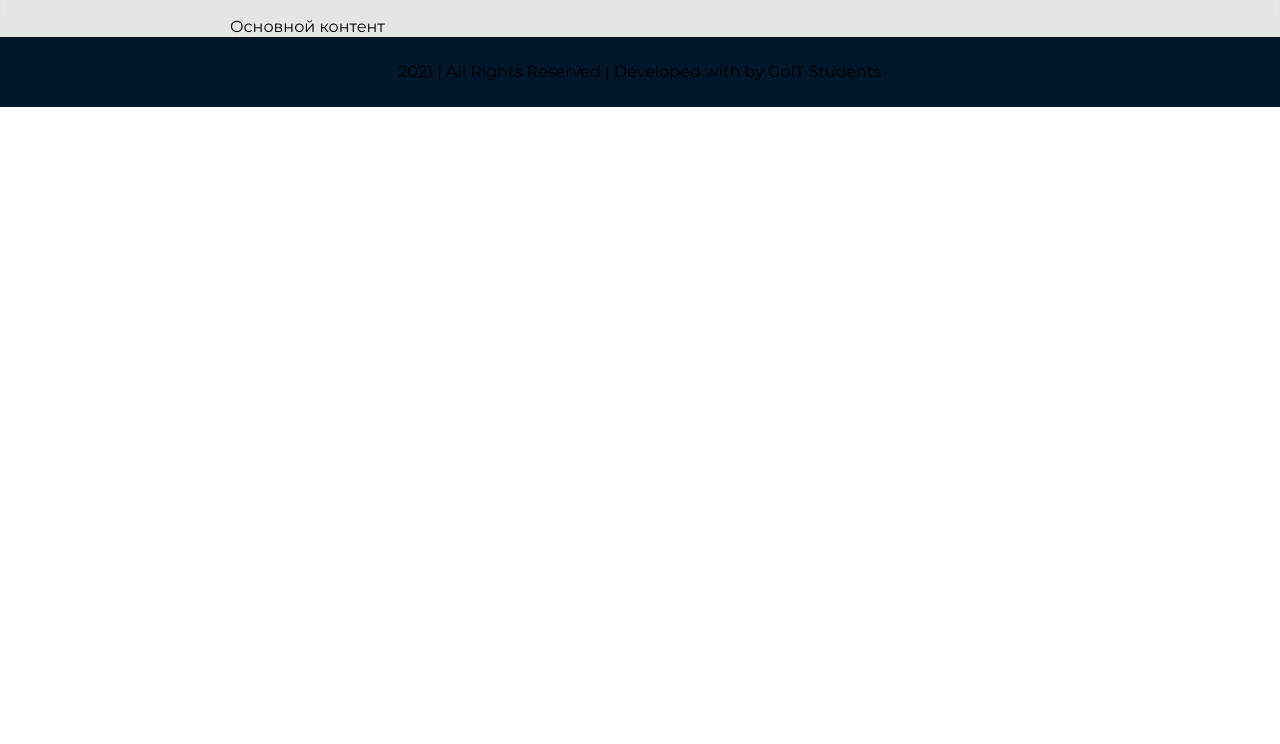
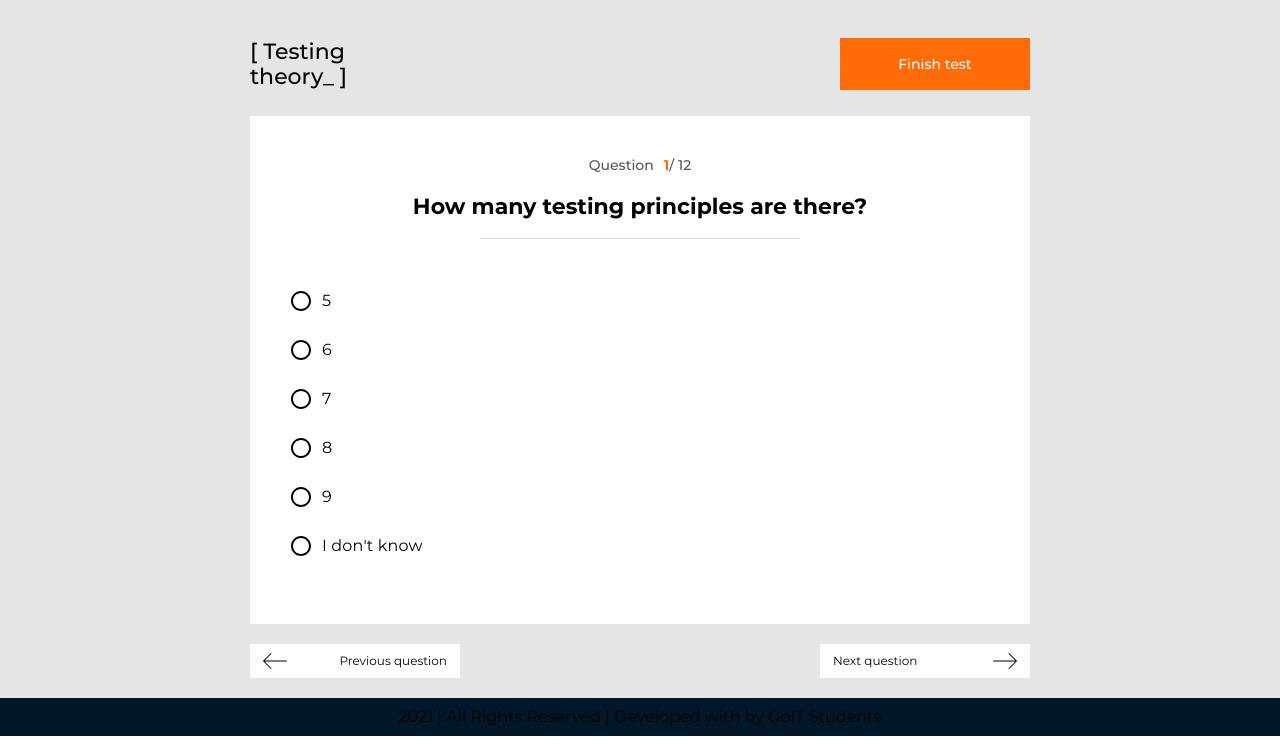
Before and after one commit to IvanFesenko/ProTestFront, a React app: page / in a window 1280 px wide. Shown: the part 56-800 px from the top of the page. Built offline with nearby package versions, Linux system fonts and the light colour scheme.

Commit message:
added Question BLock

```diff
--- a/src/assets/colors/index.js
+++ b/src/assets/colors/index.js
@@ -2,4 +2,6 @@ export const mainBackground = '#E5E5E5';
 
 export const secondaryBackground = '#02172a';
 
-export const orange = '#FF6B09'
+export const orange = '#FF6B09';
+
+export const subBlack = '#555555';
--- a/src/components/App/App.js
+++ b/src/components/App/App.js
@@ -1,10 +1,12 @@
-import { Header, Footer, Main } from 'components';
+import { Header, Footer, Main, Questions } from 'components';
 
 function App() {
   return (
     <>
       <Header />
-      <Main>Основной контент</Main>
+      <Main>
+        <Questions />
+      </Main>
       <Footer />
     </>
   );
--- /dev/null
+++ b/src/components/Questions/Button/ArrowLeft.js
@@ -0,0 +1,17 @@
+function ArrowLeft() {
+  return (
+    <svg
+      width="24"
+      height="16"
+      viewBox="0 0 24 16"
+      fill="none"
+      xmlns="http://www.w3.org/2000/svg"
+    >
+      <path
+        d="M0.146485 8.3535L7.64648 15.8535C7.84181 16.0488 8.15822 16.0488 8.3535 15.8535C8.54883 15.6582 8.54883 15.3418 8.3535 15.1465L1.707 8.49999L23.5 8.49999C23.7764 8.49999 24 8.27635 24 7.99997C24 7.7236 23.7764 7.49996 23.5 7.49996L1.707 7.49996L8.3535 0.853503C8.54883 0.658175 8.54883 0.34177 8.3535 0.146489C8.25586 0.0488477 8.12789 4.33446e-06 7.99997 4.32328e-06C7.87205 4.3121e-06 7.74413 0.0488477 7.64644 0.146489L0.146437 7.64649C-0.0488427 7.84177 -0.0488427 8.15817 0.146485 8.3535Z"
+        fill="black"
+      />
+    </svg>
+  );
+}
+export default ArrowLeft;
--- /dev/null
+++ b/src/components/Questions/Button/ArrowRight.js
@@ -0,0 +1,18 @@
+function ArrowRight() {
+  return (
+    <svg
+      width="24"
+      height="16"
+      viewBox="0 0 24 16"
+      fill="none"
+      xmlns="http://www.w3.org/2000/svg"
+    >
+      <path
+        d="M23.8535 7.6465L16.3535 0.146496C16.1582 -0.048832 15.8418 -0.048832 15.6465 0.146496C15.4512 0.341824 15.4512 0.65823 15.6465 0.853512L22.293 7.50001L0.500016 7.50001C0.223641 7.50001 0 7.72365 0 8.00003C0 8.2764 0.223641 8.50004 0.500016 8.50004L22.293 8.50004L15.6465 15.1465C15.4512 15.3418 15.4512 15.6582 15.6465 15.8535C15.7441 15.9512 15.8721 16 16 16C16.128 16 16.2559 15.9512 16.3536 15.8535L23.8536 8.35351C24.0488 8.15823 24.0488 7.84182 23.8535 7.6465Z"
+        fill="black"
+      />
+    </svg>
+  );
+}
+
+export default ArrowRight;
--- /dev/null
+++ b/src/components/Questions/Button/Button.style.js
@@ -0,0 +1,57 @@
+import styled from 'styled-components';
+
+import { orange } from 'assets/colors';
+
+const Button = styled.button`
+  border: none;
+  outline: none;
+  font-size: 12px;
+  color: black;
+  cursor: pointer;
+  background-color: white;
+  display: flex;
+  justify-content: space-between;
+  align-items: center;
+  padding: 9px 13px;
+  width: 55px;
+  transition: 0.3s;
+  span {
+    display: none;
+  }
+  :hover {
+    background-color: ${orange};
+    color: white;
+  }
+  :hover svg path {
+    fill: white;
+  }
+  @media (min-width: 480px) {
+    width: 210px;
+    span {
+      display: block;
+    }
+  }
+`;
+
+const FinishButton = styled(Button)`
+  width: 130px;
+  font-size: 10px;
+  font-weight: 500;
+  padding: 17px 14px;
+  border: 1px solid ${orange};
+  display: flex;
+  justify-content: center;
+  background-color: ${orange};
+  color: white;
+  transition: 0.3s;
+  :hover {
+    background-color: white;
+    color: ${orange};
+  }
+  @media (min-width: 480px) {
+    width: 190px;
+    font-size: 14px;
+  }
+`;
+
+export { Button, FinishButton };
--- /dev/null
+++ b/src/components/Questions/Question.module.css
@@ -0,0 +1,18 @@
+.test {
+ display: flow-root;
+}
+
+.questionsMain{
+ margin: 0 auto;
+ padding: 20px;
+
+}
+
+.questionNavigationButtons{
+ display: flex;
+ justify-content: space-between;
+}
+
+.questionNavigationStyleButton{
+  font-size: 12px;
+}
--- /dev/null
+++ b/src/components/Questions/QuestionCard/CurrentQuestions.style.js
@@ -0,0 +1,60 @@
+import styled from 'styled-components';
+import { orange, subBlack } from 'assets/colors';
+const CurrentQuestions = styled.p`
+  text-align: center;
+  font-size: 10px;
+  text-transform: uppercase;
+  font-weight: 500;
+  color: ${subBlack};
+  margin-bottom: 20px;
+  span {
+    padding-left: 10px;
+    color: ${orange};
+    font-weight: 600;
+  }
+  @media (min-width: 480px) {
+    font-size: 14px;
+    text-transform: none;
+  }
+`;
+
+const CurrentQuestionsName = styled.p`
+  text-align: center;
+  font-size: 12px;
+  font-weight: 700;
+  position: relative;
+  margin-bottom: 30px;
+  :before {
+    content: '';
+    position: absolute;
+    transform: translate(-50%);
+    left: 50%;
+    bottom: -20px;
+    width: 130px;
+    height: 1px;
+    background-color: #00122f;
+    opacity: 0.15;
+    @media (min-width: 480px) {
+      width: 320px;
+    }
+  }
+  @media (min-width: 480px) {
+    font-size: 22px;
+  }
+`;
+
+const ErrorMsg = styled.p`
+  position: absolute;
+  text-align: center;
+  width: 100%;
+  color: #ff4562;
+  left: 50%;
+  bottom: -46px;
+  transform: translate(-50%);
+  font-size: 13px;
+  @media (min-width: 700px) {
+    font-size: 18px;
+  }
+`;
+
+export { CurrentQuestions, CurrentQuestionsName, ErrorMsg };
--- /dev/null
+++ b/src/components/Questions/QuestionCard/QuestionCard.js
@@ -0,0 +1,79 @@
+import React, { useEffect, useState } from 'react';
+
+import { FormControlLabel, makeStyles } from '@material-ui/core';
+
+import RadioOrange from './Radiostyles';
+import styles from './QuestionCard.module.css';
+import {
+  CurrentQuestions,
+  CurrentQuestionsName,
+} from './CurrentQuestions.style';
+
+const useStyles = makeStyles({
+  test: {
+    display: 'flex',
+    alignItems: 'flex-start',
+    fontWeight: 500,
+    '& .MuiTypography-body1': {
+      fontFamily: 'Montserrat',
+      fontSize: '12px',
+      '@media (min-width: 480px)': {
+        fontSize: '16px',
+      },
+    },
+  },
+});
+
+function QuestionCard({ currentQuestion, questions, error }) {
+  const [indexCheckedAnswer, setIndexCheckedAnswer] = useState(null);
+
+  const setAnswer = answer => {
+    questions[currentQuestion] = {
+      ...questions[currentQuestion],
+      userAnswer: answer,
+    };
+    setIndexCheckedAnswer(answer);
+  };
+
+  useEffect(() => {
+    if (indexCheckedAnswer) {
+      setIndexCheckedAnswer(null);
+    }
+  }, [indexCheckedAnswer]);
+
+  const style = useStyles();
+  return (
+    <div
+      className={`${styles.questionCard} ${
+        error && styles.questionCardErrorBord
+      }`}
+    >
+      <CurrentQuestions>
+        Question
+        <span className={'currentQuestion-number'}>
+          {currentQuestion + 1}
+        </span>/ {Object.keys(questions).length}
+      </CurrentQuestions>
+
+      <CurrentQuestionsName>
+        {questions[currentQuestion].question}
+      </CurrentQuestionsName>
+
+      <div className={styles.questionBody}>
+        {questions[currentQuestion].answers.map((answer, index) => (
+          <div className={styles.questionItem} key={index}>
+            <FormControlLabel
+              checked={questions[currentQuestion].userAnswer === answer}
+              value={answer}
+              control={<RadioOrange onChange={() => setAnswer(answer)} />}
+              label={answer}
+              className={style.test}
+            />
+          </div>
+        ))}
+      </div>
+    </div>
+  );
+}
+
+export default QuestionCard;
--- /dev/null
+++ b/src/components/Questions/QuestionCard/QuestionCard.module.css
@@ -0,0 +1,20 @@
+.questionBody{
+    width: 100%;
+    text-align: left;
+    padding: 40px 20px 0px 20px;
+}
+
+.questionCard{
+    background-color: white;
+    padding: 40px 20px;
+    margin-bottom: 20px;
+    border: 1px solid white;
+    @media
+}
+.questionCardErrorBord{
+    border: 1px solid #ff4562;
+}
+
+.questionItem{
+    margin-bottom: 16px;
+}
--- /dev/null
+++ b/src/components/Questions/QuestionCard/Radiostyles.js
@@ -0,0 +1,15 @@
+import { withStyles } from '@material-ui/core/styles';
+import Radio from '@material-ui/core/Radio';
+
+const RadioOrange = withStyles({
+  root: {
+    color: '#000000',
+    paddingTop: 0,
+    '&$checked': {
+      color: '#FF6B09',
+    },
+  },
+  checked: {},
+})(props => <Radio color="default" {...props} />);
+
+export default RadioOrange;
--- /dev/null
+++ b/src/components/Questions/QuestionCard/index.js
@@ -0,0 +1 @@
+export { default } from './QuestionCard';
--- /dev/null
+++ b/src/components/Questions/QuestionHeader/QuestionHeader.js
@@ -0,0 +1,15 @@
+import { FinishButton } from '../Button/Button.style';
+import { ErrorMsg } from '../QuestionCard/CurrentQuestions.style';
+import styles from './QuestionHeader.module.css';
+
+function QuestionHeader({ sendAnswers, error }) {
+  return (
+    <div className={styles.questionHeader}>
+      <h3 className={styles.questionHeaderTitle}>[ Testing theory_ ]</h3>
+      {error && <ErrorMsg>{error}</ErrorMsg>}
+      <FinishButton onClick={sendAnswers}>Finish test</FinishButton>
+    </div>
+  );
+}
+
+export default QuestionHeader;
--- /dev/null
+++ b/src/components/Questions/QuestionHeader/QuestionHeader.module.css
@@ -0,0 +1,27 @@
+.questionHeader{
+    display: flex;
+    justify-content: space-between;
+    align-items: center;
+    margin-bottom: 26px;
+    position: relative;
+}
+
+.questionHeaderTitle{
+     width: 130px;
+     font-size: 18px;
+    font-weight: 500;
+
+}
+
+.questionHeaderButton{
+    padding: 14px 17px;
+    font-size: 14px;
+}
+
+
+@media  (min-width: 480px){
+    .questionHeaderTitle{
+        font-size: 22px;
+    }
+
+}
--- /dev/null
+++ b/src/components/Questions/QuestionHeader/index.js
@@ -0,0 +1 @@
+export { default } from './QuestionHeader';
--- /dev/null
+++ b/src/components/Questions/Questions.js
@@ -0,0 +1,235 @@
+import React, { useEffect, useState } from 'react';
+
+import QuestionCard from './QuestionCard';
+import QuestionHeader from './QuestionHeader';
+
+import { Button } from './Button/Button.style';
+import ArrowLeft from './Button/ArrowLeft';
+import ArrowRight from './Button/ArrowRight';
+
+import styles from './Question.module.css';
+
+const techTest = {
+  ...[
+    {
+      question: 'How many testing principles are there?',
+      questionId: 489,
+      answers: ['5', '6', '7', '8', '9', "I don't know"],
+      rightAnswer: '7',
+      userAnswer: null,
+    },
+    {
+      question: 'Verification is – ',
+      questionId: 2,
+      answers: [
+        'In fact, it answers the question of whether the software is created and tested correctly and whether all the requirements are taken into account',
+        'During the verification process, we make sure that all the created application functionality works correctly and logically, right',
+        'The verification structure includes such components as verification of validated requirements, technical documentation and correct execution of program code at any stage of software development and testing',
+        'Options 2 and 3 are correct',
+        'All options are correct',
+        'All options are incorrect',
+      ],
+      rightAnswer: 'All options are correct',
+      userAnswer: null,
+    },
+    {
+      question: 'Validation is – ',
+      questionId: 3,
+      answers: [
+        'Answers the question whether the product is being created correctly in terms of customer expectations',
+        'During the validation process, we make sure that the product fully complies with the behavior that is expected of it and that the client knows about the presence of such functionality',
+        'Validation, in its essence, largely includes an overall assessment of the software and can be based solely on subjective opinion regarding the correct operation of the application or its components',
+        'Options 1 and 3 are correct',
+        'All options are correct',
+        'All options are incorrect',
+      ],
+      rightAnswer: 'All options are correct',
+      userAnswer: null,
+    },
+    {
+      question: 'Which of the following is a MINUS in the Waterfall method?',
+      questionId: 4,
+      answers: [
+        'High transparency of development and project phases',
+        'Stability of requirements',
+        'Facilitates the work of drawing up a project plan and assembling a project team',
+        'All requirements must be known at the beginning of the project life cycle',
+        'Clear consistency',
+        'All options are correct',
+        'All options are incorrect',
+      ],
+      rightAnswer:
+        'All requirements must be known at the beginning of the project life cycle',
+      userAnswer: null,
+    },
+    {
+      question:
+        'THIS software development methodology is mainly aimed at reducing the work being done at the moment. In this methodology: there are no time limits for either tasks or sprints; there are more and fewer tasks; There is no direct need to set deadlines for completing tasks, but you still need to measure them for a general presentation. What methodology are we talking about?',
+      questionId: 5,
+      answers: [
+        'Waterfall',
+        'Scrum',
+        'Agile',
+        'Kanban',
+        'This definition applies to all methodologies',
+        'There is not a right option',
+      ],
+      rightAnswer: 'Kanban',
+      userAnswer: null,
+    },
+    {
+      question: 'What does XP stands for in testing',
+      questionId: 6,
+      answers: [
+        'eXPerience',
+        'eXtreme Programming',
+        'eXperience Points',
+        'XP Injection',
+        'All options are correct',
+        'All options are incorrect',
+      ],
+      rightAnswer: 'eXtreme Programming',
+    },
+    {
+      question: "Agile's main ideas",
+      questionId: 7,
+      answers: [
+        'People and interactions are more important than processes and tools',
+        'A working product is more important than comprehensive documentation',
+        'Cooperation with the customer is more important than agreeing on the terms of the contract',
+        'Being ready for change is more important than following the original plan',
+        'All options are correct',
+        'All options are incorrect',
+      ],
+      rightAnswer: 'All options are correct',
+    },
+    {
+      question:
+        'What methodology are these 4 stages about: Inception, Elaboration, Construction, Transition',
+      questionId: 8,
+      answers: [
+        'RUP',
+        'Kanban',
+        'Scrum',
+        'Agile',
+        'Waterfall',
+        'All options are incorrect',
+      ],
+      rightAnswer: 'RUP',
+    },
+    {
+      question: 'The correct sequence of Scrum elements',
+      questionId: 9,
+      answers: [
+        'Sprint Planning and Sprint Backlog Creation - Working on the sprint. Scrum meetings - Product testing and demonstration - Retrospective. Planning the next sprint',
+        'Creating a product backlog - Working on a sprint. Scrum meetings - Product testing and demonstration - Retrospective. Planning the next sprint',
+        'Product Backlog Creation - Sprint Planning and Sprint Backlog Creation - Product Testing and Demo - Retrospective. Planning the next sprint',
+        'Creating a Product Backlog - Planning a Sprint and creating a Sprint Backlog - Working on a Sprint. Scrum meetings - Retrospective. Planning the next sprint',
+        'Creating a Product Backlog - Planning a Sprint and creating a Sprint Backlog - Working on a Sprint. Scrum meetings - Product testing and demonstration',
+        'All options are incorrect',
+      ],
+      rightAnswer: 'All options are incorrect',
+    },
+    {
+      question: 'What skills are most often required from a project manager?',
+      questionId: 10,
+      answers: [
+        'Collection and systematization of project requirements',
+        'Work execution plan, KPI, mindmaps',
+        'Search for performers, freelancers, drawing up a portrait of the desired employee for HR',
+        'Setting tasks and monitoring deadlines',
+        'All options are correct',
+        'All options are incorrect',
+      ],
+      rightAnswer: 'All options are correct',
+    },
+    {
+      question: 'What are the tasks of the Product Owner?',
+      questionId: 11,
+      answers: [
+        'Setting tasks and monitoring deadlines',
+        'Control of budget spending',
+        'Maintenance of project documentation (technical specifications, contracts, acts, invoices, estimates, reports)',
+        'And once again - BUDGETS and TERMS - this is what is most important in his work',
+        'All options are correct',
+        'All options are incorrect',
+      ],
+      rightAnswer: 'All options are incorrect',
+    },
+    {
+      question: 'Product Owner controls',
+      questionId: 12,
+      answers: [
+        'Who uses the product and which features are important to users, and which are secondary',
+        'How users solve problems and problems, and who they are',
+        'How you can attract more users; how to keep current ones and how to bring them to payment',
+        'Why users abandon the product (it may be in an inconvenient interface, technical bugs, lack of necessary functions or cost)',
+        'All options are correct',
+        'All options are incorrect',
+      ],
+      rightAnswer: 'All options are correct',
+    },
+  ],
+};
+
+
+function Questions() {
+  const [currentQuestionIndex, setCurrentQuestionIndex] = useState(0);
+  const [error, setError] = useState(null);
+  const keys = Object.keys(techTest);
+
+  useEffect(() => {
+    if (error) {
+      setTimeout(() => {
+        setError(null);
+      }, 5000);
+    }
+  }, [error]);
+
+  const sendAnswers = () => {
+    const results = {};
+    for (const questionID in techTest) {
+      const question = techTest[questionID];
+      if (!question.userAnswer) {
+        setError('not all question get answer');
+        return;
+      }
+      results[question.questionId] = question.userAnswer;
+    }
+
+  };
+
+  const nextQuestion = () => {
+    if (currentQuestionIndex + 1 <= keys.length - 1) {
+      setCurrentQuestionIndex(prevState => prevState + 1);
+    }
+  };
+  const prevQuestion = () => {
+    if (currentQuestionIndex - 1 >= 0) {
+      setCurrentQuestionIndex(prevState => prevState - 1);
+    }
+  };
+
+  return (
+    <div className={styles.questionsMain}>
+      <QuestionHeader sendAnswers={sendAnswers} error={error} />
+      <QuestionCard
+        currentQuestion={currentQuestionIndex}
+        questions={techTest}
+        error={error}
+      />
+      <div className={styles.questionNavigationButtons}>
+        <Button onClick={prevQuestion}>
+          <ArrowLeft />
+          <span>Previous question</span>
+        </Button>
+        <Button onClick={nextQuestion}>
+          <span>Next question</span>
+          <ArrowRight />
+        </Button>
+      </div>
+    </div>
+  );
+}
+
+export default Questions;
--- /dev/null
+++ b/src/components/Questions/index.js
@@ -0,0 +1 @@
+export { default as Questions } from './Questions';
--- a/src/components/index.js
+++ b/src/components/index.js
@@ -2,3 +2,4 @@ export { default as App } from './App';
 export { Header } from './Header';
 export { Main } from './Main';
 export { Footer } from './Footer';
+export { Questions } from './Questions';
--- a/src/index.css
+++ b/src/index.css
@@ -42,3 +42,11 @@ body {
   -webkit-font-smoothing: antialiased;
   -moz-osx-font-smoothing: grayscale;
 }
+
+
+
+
+p,h1,h2,h3,h4,li,ul{
+    padding: 0;
+    margin: 0;
+}
```
Also changed, not shown: src/components/Questions/Button/Button.module.css (added, +15 -0 lines).
